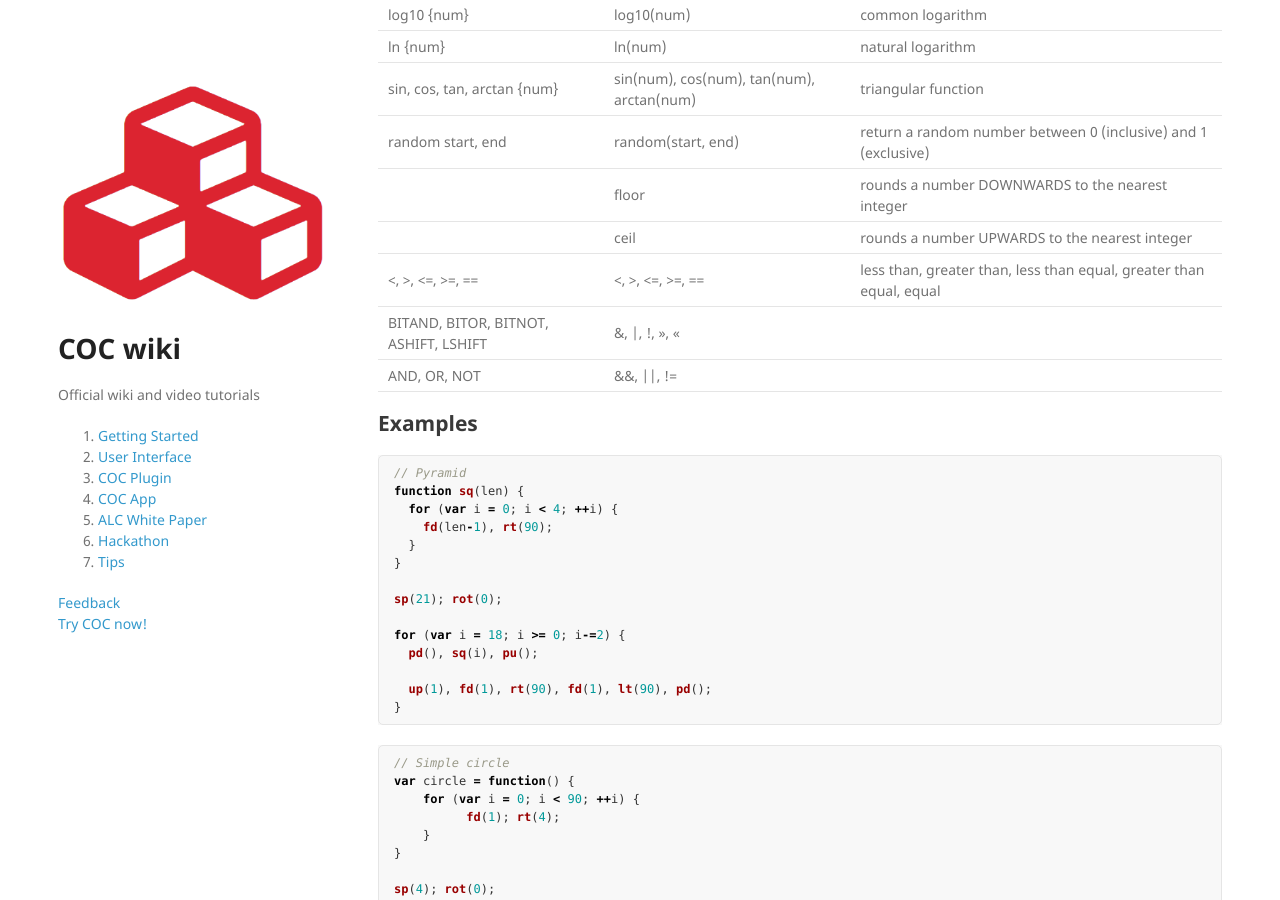
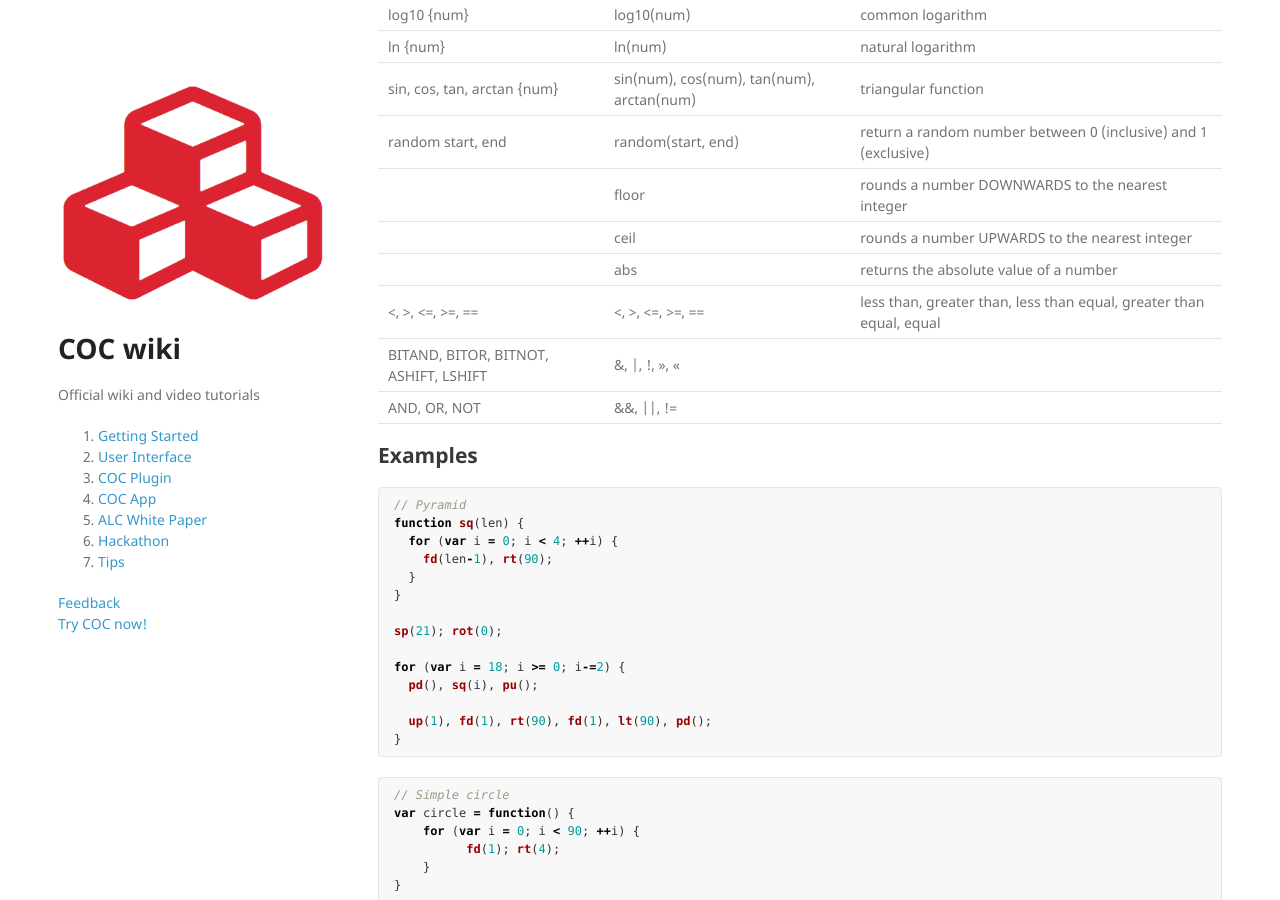
Before and after one commit to daisykim/daisykim.github.io, a Jekyll site: the page built from p/alc-1.0-white-paper.md, in a window 1280 px wide and 900 px high, scrolled down 1299 px. Built offline with Jekyll 4.4.1, drawn with Linux system fonts in a browser that asks for light colours; nearby versions of some CDN libraries.

Commit message:
Update alc-1.0-white-paper.md

```diff
--- a/p/alc-1.0-white-paper.md
+++ b/p/alc-1.0-white-paper.md
@@ -44,6 +44,7 @@ Current _ALC_ edition is 1.0.
 | random start, end    | random(start, end)   | return a random number between 0 (inclusive) and 1 (exclusive)|
 |                      | floor                | rounds a number DOWNWARDS to the nearest integer|
 |                      | ceil                 | rounds a number UPWARDS to the nearest integer|
+|                      | abs                  | returns the absolute value of a number|
 | <, >, <=, >=, ==     | <, >, <=, >=, ==     |   less than, greater than, less than equal, greater than equal, equal|
 | BITAND, BITOR, BITNOT, ASHIFT, LSHIFT|  &, \|, !, », « |   |
 | AND, OR, NOT   | &&, \|\|, !=         |   |
```
